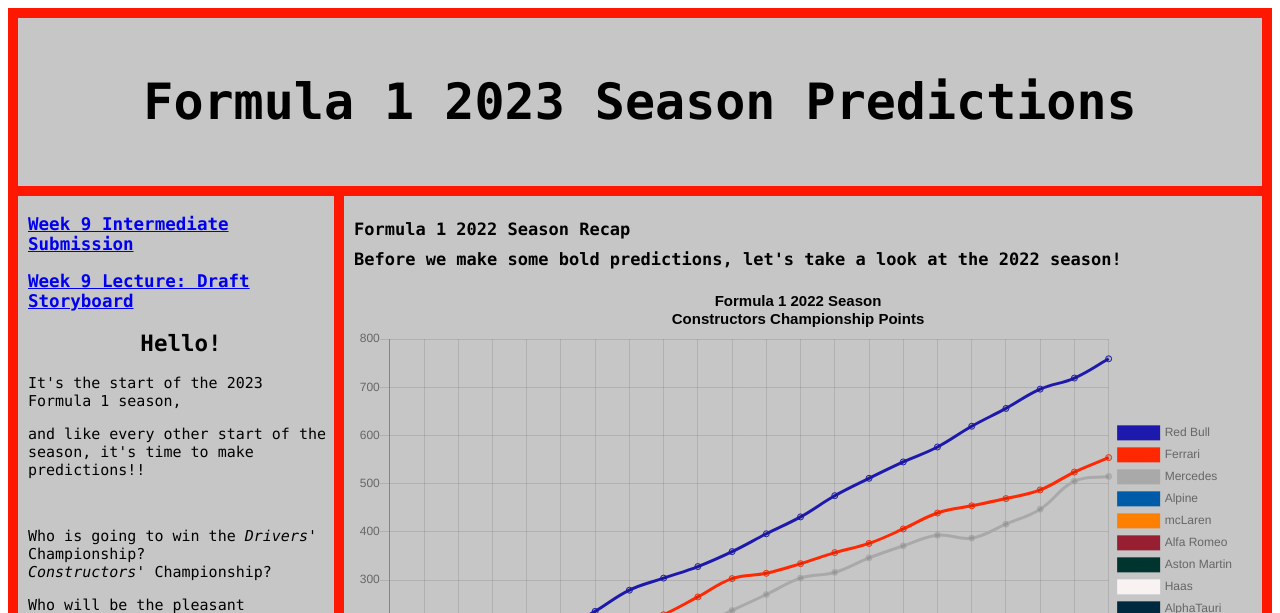
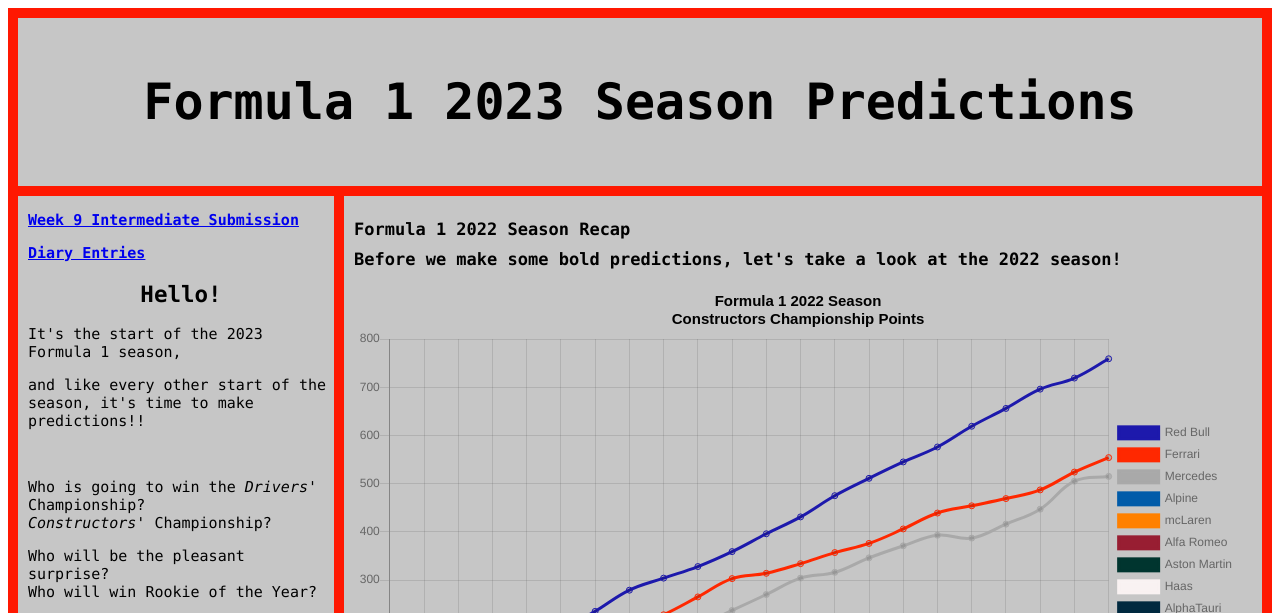
Before and after one commit to archangelquinterra-nm2207/archangelquinterra-nm2207.github.io, a plain HTML site: page index.html in a window 1280 px wide. Shown: the top 613 px of the page. Drawn offline with nearby package versions, Linux system fonts and the light colour scheme.

Commit message:
Update index.html

```diff
--- a/index.html
+++ b/index.html
@@ -17,8 +17,8 @@
 
         <div class="column">
         <div id="content">
-            <h3><b><a href="./IntermediateSubmission_Archangel.pdf" target="_blank">Week 9 Intermediate Submission</a></b></h3>
-            <h3><b><a href="https://www.figma.com/file/HSbjsn97OLZAd6qeLPo7C9/NM2207-Final-Project-Draft-Storyboard?node-id=1%3A598&t=FRXQY4QVvsIhPoTu-1" target="_blank">Week 9 Lecture: Draft Storyboard</a></b></h3>
+            <p><b><a href="./IntermediateSubmission_Archangel.pdf" target="_blank">Week 9 Intermediate Submission</a></b></p>
+            <p><b><a href="https://www.figma.com/file/HSbjsn97OLZAd6qeLPo7C9/NM2207-Final-Project-Draft-Storyboard?node-id=1%3A598&t=FRXQY4QVvsIhPoTu-1" target="_blank">Diary Entries</a></b></p>
             <h2>Hello!</h2>
             <p>It's the start of the 2023 Formula 1 season, <p>
             <p>and like every other start of the season, it's time to make predictions!!<p>
```
